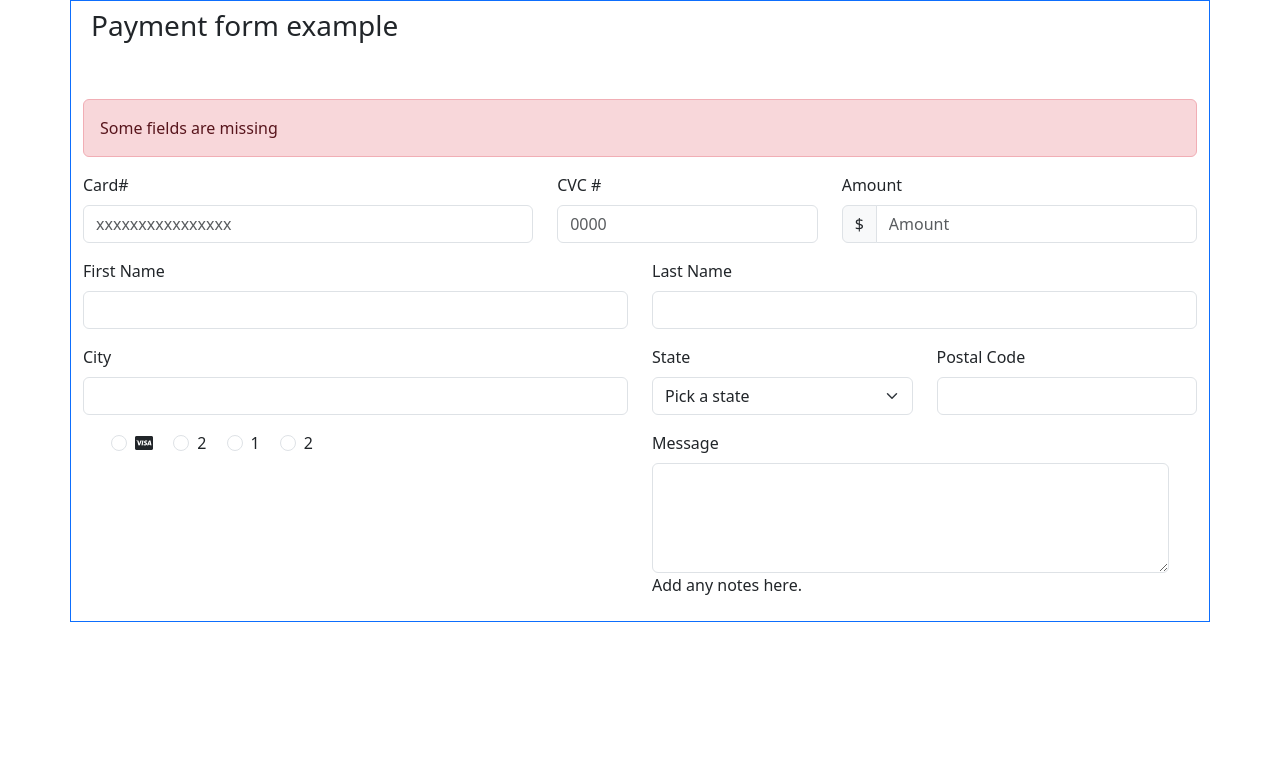
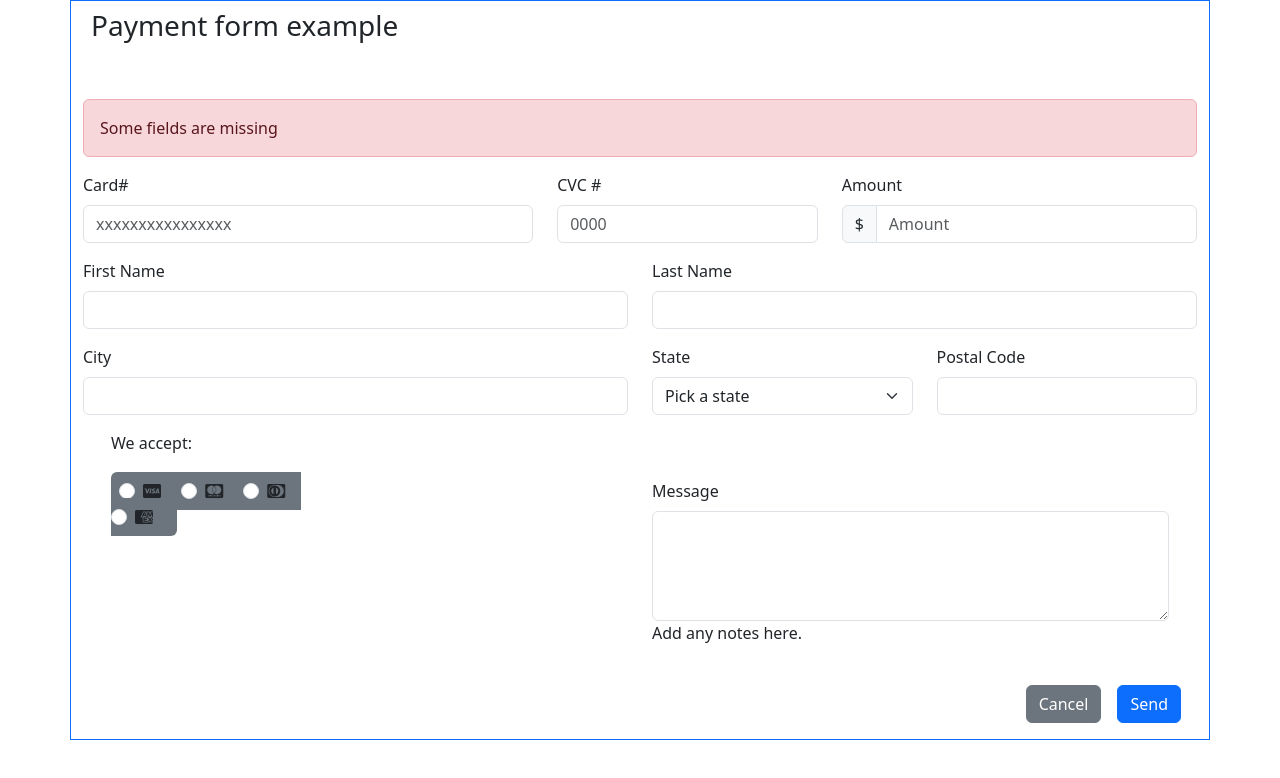
Before and after one commit to 4GeeksAcademy/eufspt13drbig30, a plain HTML site: page index.html in a window 1280 px wide. Drawn offline with nearby package versions, Linux system fonts and the light colour scheme.

Commit message:
Final Button

```diff
--- a/index.html
+++ b/index.html
@@ -7,12 +7,14 @@
     <title>Document</title>
     <link href="https://cdn.jsdelivr.net/npm/bootstrap@5.3.1/dist/css/bootstrap.min.css" rel="stylesheet"
         integrity="sha384-4bw+/aepP/YC94hEpVNVgiZdgIC5+VKNBQNGCHeKRQN+PtmoHDEXuppvnDJzQIu9" crossorigin="anonymous">
-        <link rel="stylesheet" href="https://cdnjs.cloudflare.com/ajax/libs/font-awesome/6.4.2/css/all.min.css" integrity="sha512-z3gLpd7yknf1YoNbCzqRKc4qyor8gaKU1qmn+CShxbuBusANI9QpRohGBreCFkKxLhei6S9CQXFEbbKuqLg0DA==" crossorigin="anonymous" referrerpolicy="no-referrer" />
+    <link rel="stylesheet" href="https://cdnjs.cloudflare.com/ajax/libs/font-awesome/6.4.2/css/all.min.css"
+        integrity="sha512-z3gLpd7yknf1YoNbCzqRKc4qyor8gaKU1qmn+CShxbuBusANI9QpRohGBreCFkKxLhei6S9CQXFEbbKuqLg0DA=="
+        crossorigin="anonymous" referrerpolicy="no-referrer" />
 </head>
 
 <body>
     <div class="wrapper h-100">
-        <div class="container border border-primary h-100">
+        <form class="container border border-primary h-100">
             <header>
                 <div class="container-header p-2">
                     <h3 class="mb-5">Payment form example</h3>
@@ -84,23 +86,34 @@
                     </div>
                 </div>
                 <div class="row d-flex justify-content-between mx-3">
+                    <p class="mb-4">We accept:</p>
                     <div class="col-3">
+                        <span class="bg-secondary p-2 rounded">
                             <div class="form-check form-check-inline">
-                            <input class="form-check-input" type="radio" name="inlineRadioOptions" id="inlineRadio1" value="option1">
-                            <label class="form-check-label" for="inlineRadio1"><i class="fa-brands fa-cc-visa"></i></label>
+                                <input class="form-check-input" type="radio" name="inlineRadioOptions" id="inlineRadio1"
+                                    value="option1">
+                                <label class="form-check-label" for="inlineRadio1"><i
+                                        class="fa-brands fa-cc-visa"></i></label>
                             </div>
                             <div class="form-check form-check-inline">
-                            <input class="form-check-input" type="radio" name="inlineRadioOptions" id="inlineRadio2" value="option2">
-                            <label class="form-check-label" for="inlineRadio2">2</label>
+                                <input class="form-check-input" type="radio" name="inlineRadioOptions" id="inlineRadio2"
+                                    value="option2">
+                                <label class="form-check-label" for="inlineRadio2"><i
+                                        class="fa-brands fa-cc-mastercard"></i></label>
                             </div>
                             <div class="form-check form-check-inline">
-                            <input class="form-check-input" type="radio" name="inlineRadioOptions" id="inlineRadio3" value="option3">
-                            <label class="form-check-label" for="inlineRadio3">1</label>
+                                <input class="form-check-input" type="radio" name="inlineRadioOptions" id="inlineRadio3"
+                                    value="option3">
+                                <label class="form-check-label" for="inlineRadio3"><i
+                                        class="fa-brands fa-cc-diners-club"></i></label>
                             </div>
                             <div class="form-check form-check-inline">
-                            <input class="form-check-input" type="radio" name="inlineRadioOptions" id="inlineRadio4" value="option4">
-                            <label class="form-check-label" for="inlineRadio4">2</label>
+                                <input class="form-check-input" type="radio" name="inlineRadioOptions" id="inlineRadio4"
+                                    value="option4">
+                                <label class="form-check-label" for="inlineRadio4"><i
+                                        class="fa-brands fa-cc-amex"></i></label>
                             </div>
+                        </span>
                     </div>
                     <div class="col-6">
                         <div class="mb-3">
@@ -113,7 +126,11 @@
                     </div>
                 </div>
             </main>
-        </div>
+            <footer class="d-flex justify-content-end p-3">
+                <button type="button" class="btn btn-secondary me-3 ">Cancel</button>
+                <button type="button" class="btn btn-primary">Send</button>
+            </footer>
+        </form>
     </div>
     <script src="https://cdn.jsdelivr.net/npm/bootstrap@5.3.1/dist/js/bootstrap.bundle.min.js"
         integrity="sha384-HwwvtgBNo3bZJJLYd8oVXjrBZt8cqVSpeBNS5n7C8IVInixGAoxmnlMuBnhbgrkm"
```
Lines whose indentation alone changed are shown as unchanged.
